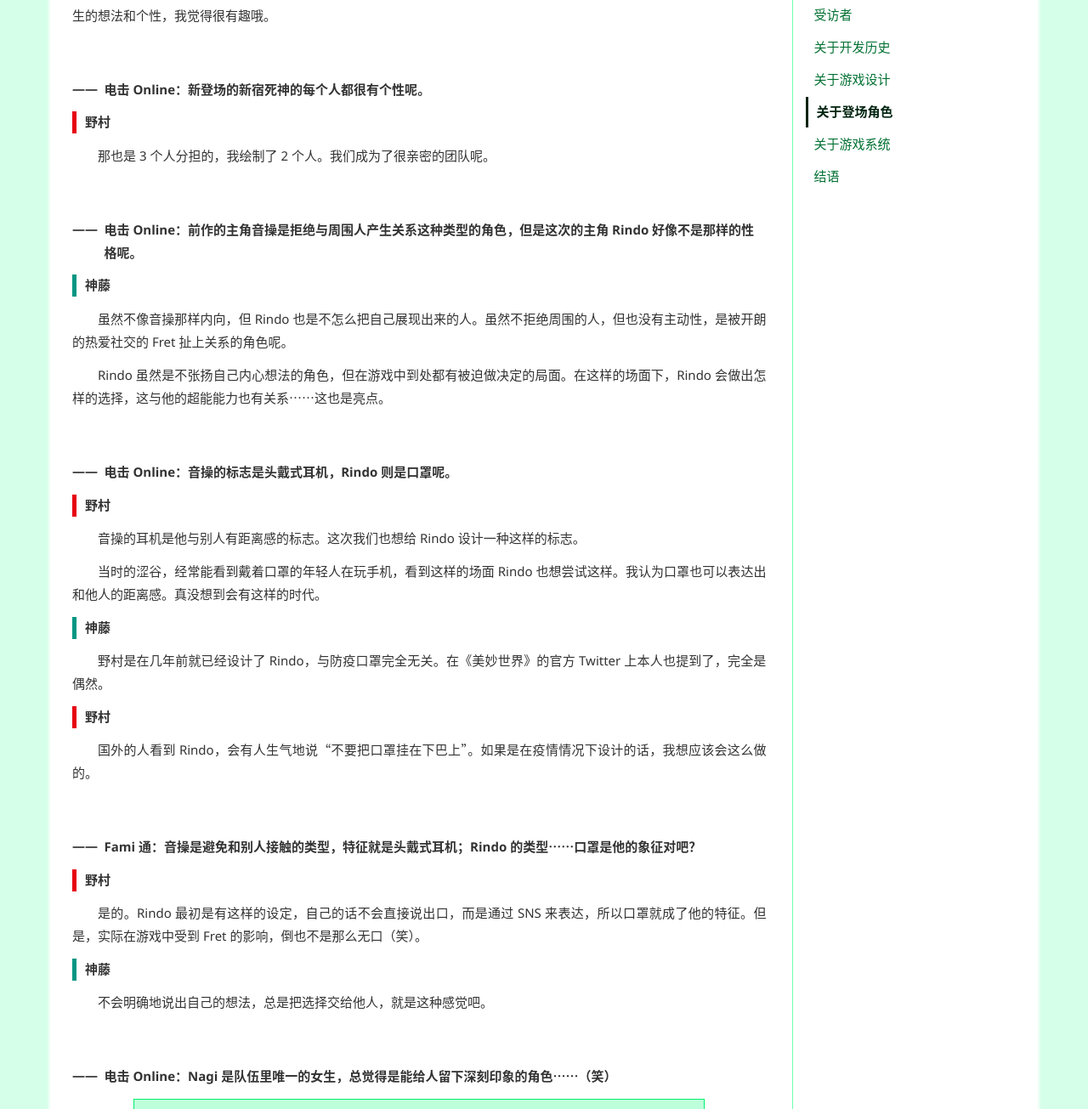
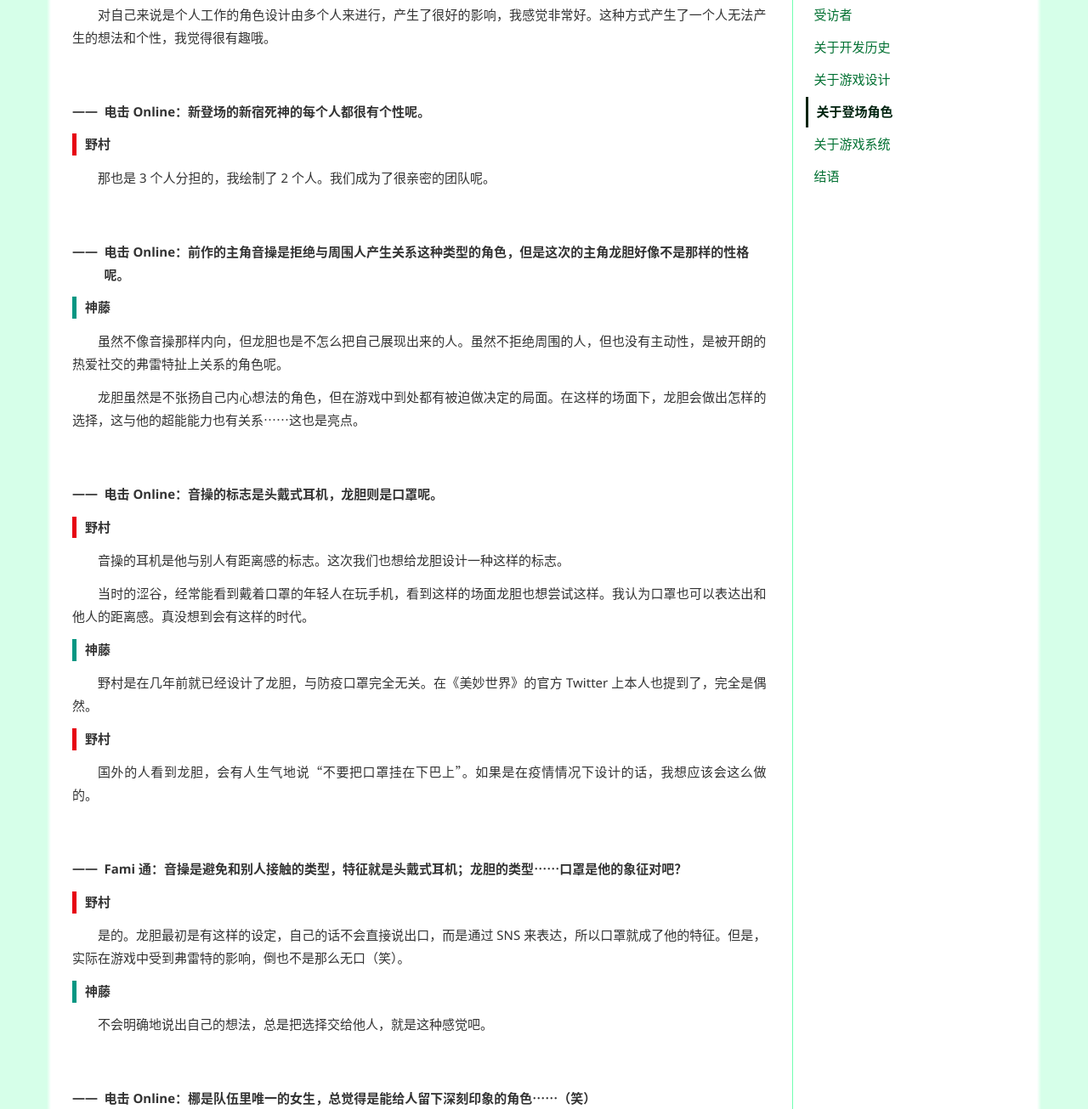
Before and after one commit to Xzonn/xzonn.github.io, a Jekyll site: the page built from _posts/2021-04-27-NEO-TWEWY-Staff-Interview.md, in a window 1280 px wide and 1400 px high, scrolled down 9244 px, cut to the strip 0-1305 px from the top of the window. Shown: the whole strip at 85% size. Built offline with Jekyll 4.4.1, drawn with Linux system fonts in a browser that asks for light colours; some web fonts are replaced; comment, search, counter and statistics services are not loaded; some of the changed text lies outside the part shown.

Commit message:
2021-08-11

```diff
--- a/_includes/footer.html
+++ b/_includes/footer.html
@@ -15,6 +15,7 @@
                     <li>&copy; 2017 - {{ "now" | date: "%Y" }} 来自{{ site.name }}</li>{% if jekyll.environment == "production" %}
                     <li>由<a href="https://pages.github.com/">GitHub Pages</a>生成</li>{% endif %}
                     <li><a href="/posts/About.html">关于本站</a></li>
+                    <li><a href="/xzonn.html">关于我</a></li>
                     <li><a href="/feed.xml">RSS</a></li>{% unless jekyll.environment == "development" %}
                     <li class="hidden-print" style="display: none;"><script src="https://s96.cnzz.com/z_stat.php?id=1275861247&web_id=1275861247" async="async"></script></li>{% endunless %}
                     <li><a href="https://github.com/Xzonn/Xzonn.github.io/">源代码</a></li>
--- a/_posts/2021-04-27-NEO-TWEWY-Staff-Interview.md
+++ b/_posts/2021-04-27-NEO-TWEWY-Staff-Interview.md
@@ -94,9 +95,9 @@
 
 原作作为一款游戏已经完成了，因而“如果要制作续作的话应该以什么为目标”在团队之间产生了讨论。讨论的结果是，我们决定不采用以前作的主角音操为中心的《美妙世界2》的形式，要制作的话就做成全新的《美妙世界》。
 
-以新主角Rindo（<span lang="ja">リンドウ</span>）为中心，Fret（<span lang="ja">フレット</span>）和Nagi（<span lang="ja">ナギ</span>）等许多新角色也有登场，我们希望能描绘即使从本作开始游玩也能乐在其中的全新的死神游戏。因此，标题也不是“2”，而是“新”。不过，为了能满足前作粉丝的期待，我们也设计了前作角色的登场。
+以新主角龙胆（<span lang="ja">リンドウ</span>，Rindo）为中心，弗雷特（<span lang="ja">フレット</span>，Fret）和梛（<span lang="ja">ナギ</span>，Nagi）等许多新角色也有登场，我们希望能描绘即使从本作开始游玩也能乐在其中的全新的死神游戏。因此，标题也不是“2”，而是“新”。不过，为了能满足前作粉丝的期待，我们也设计了前作角色的登场。
 
-> 注：因本作尚未公布中文版情报，且部分角色名字的汉字写法也未公布，因此本文保留了英文。
+> 注：因本作尚未公布中文版情报，且部分角色名字的汉字写法也未公布，因此本文保留了英文。（2021-08-11：将角色译名更改为对应的汉字。）
 >
 > 注2：目前已公布的将在本作登场的前作角色包括：樱庭音操、南师猩、狩谷拘辉、八代卯月、新子子、松苗亚未。
 
@@ -278,7 +279,7 @@
 ##### 神藤
 {: .border-left .border-green }
 
-关于队伍成员，主角Rindo是野村、Fret是小林、Nagi是山下设计的。主角团队Twisters的成员中3人的角色设计混在一起，可以感受到多样化的风格。
+关于队伍成员，主角龙胆是野村、弗雷特是小林、梛是山下设计的。主角团队Twisters的成员中3人的角色设计混在一起，可以感受到多样化的风格。
 
 ##### 野村
 {: .border-left .border-red }
@@ -295,68 +296,68 @@
 
 那也是3个人分担的，我绘制了2个人。我们成为了很亲密的团队呢。
 
-##### 电击Online：前作的主角音操是拒绝与周围人产生关系这种类型的角色，但是这次的主角Rindo好像不是那样的性格呢。
+##### 电击Online：前作的主角音操是拒绝与周围人产生关系这种类型的角色，但是这次的主角龙胆好像不是那样的性格呢。
 {: .question }
 
 ##### 神藤
 {: .border-left .border-green }
 
-虽然不像音操那样内向，但Rindo也是不怎么把自己展现出来的人。虽然不拒绝周围的人，但也没有主动性，是被开朗的热爱社交的Fret扯上关系的角色呢。
+虽然不像音操那样内向，但龙胆也是不怎么把自己展现出来的人。虽然不拒绝周围的人，但也没有主动性，是被开朗的热爱社交的弗雷特扯上关系的角色呢。
 
-Rindo虽然是不张扬自己内心想法的角色，但在游戏中到处都有被迫做决定的局面。在这样的场面下，Rindo会做出怎样的选择，这与他的超能能力也有关系……这也是亮点。
+龙胆虽然是不张扬自己内心想法的角色，但在游戏中到处都有被迫做决定的局面。在这样的场面下，龙胆会做出怎样的选择，这与他的超能能力也有关系……这也是亮点。
 
-##### 电击Online：音操的标志是头戴式耳机，Rindo则是口罩呢。
+##### 电击Online：音操的标志是头戴式耳机，龙胆则是口罩呢。
 {: .question }
 
 ##### 野村
 {: .border-left .border-red }
 
-音操的耳机是他与别人有距离感的标志。这次我们也想给Rindo设计一种这样的标志。
+音操的耳机是他与别人有距离感的标志。这次我们也想给龙胆设计一种这样的标志。
 
-当时的涩谷，经常能看到戴着口罩的年轻人在玩手机，看到这样的场面Rindo也想尝试这样。我认为口罩也可以表达出和他人的距离感。真没想到会有这样的时代。
+当时的涩谷，经常能看到戴着口罩的年轻人在玩手机，看到这样的场面龙胆也想尝试这样。我认为口罩也可以表达出和他人的距离感。真没想到会有这样的时代。
 
 ##### 神藤
 {: .border-left .border-green }
 
-野村是在几年前就已经设计了Rindo，与防疫口罩完全无关。在《美妙世界》的官方Twitter上本人也提到了，完全是偶然。
+野村是在几年前就已经设计了龙胆，与防疫口罩完全无关。在《美妙世界》的官方Twitter上本人也提到了，完全是偶然。
 
 ##### 野村
 {: .border-left .border-red }
 
-国外的人看到Rindo，会有人生气地说“不要把口罩挂在下巴上”。如果是在疫情情况下设计的话，我想应该会这么做的。
+国外的人看到龙胆，会有人生气地说“不要把口罩挂在下巴上”。如果是在疫情情况下设计的话，我想应该会这么做的。
 
-##### Fami通：音操是避免和别人接触的类型，特征就是头戴式耳机；Rindo的类型……口罩是他的象征对吧？
+##### Fami通：音操是避免和别人接触的类型，特征就是头戴式耳机；龙胆的类型……口罩是他的象征对吧？
 {: .question }
 
 ##### 野村
 {: .border-left .border-red }
 
-是的。Rindo最初是有这样的设定，自己的话不会直接说出口，而是通过SNS来表达，所以口罩就成了他的特征。但是，实际在游戏中受到Fret的影响，倒也不是那么无口（笑）。
+是的。龙胆最初是有这样的设定，自己的话不会直接说出口，而是通过SNS来表达，所以口罩就成了他的特征。但是，实际在游戏中受到弗雷特的影响，倒也不是那么无口（笑）。
 
 ##### 神藤
 {: .border-left .border-green }
 
 不会明确地说出自己的想法，总是把选择交给他人，就是这种感觉吧。
 
-##### 电击Online：Nagi是队伍里唯一的女生，总觉得是能给人留下深刻印象的角色……（笑）
+##### 电击Online：梛是队伍里唯一的女生，总觉得是能给人留下深刻印象的角色……（笑）
 {: .question }
 
-{% include figure.html src="https://i0.hdslb.com/bfs/article/cd47e7458b884b4ae4f8e3ed9367c00673f8b0d7.jpg" alt="Nagi" width="640" height="360.00" %}
+{% include figure.html src="https://i0.hdslb.com/bfs/article/cd47e7458b884b4ae4f8e3ed9367c00673f8b0d7.jpg" alt="梛" width="640" height="360.00" %}
 
 ##### 伊藤
 {: .border-left .border-blue }
 
-这次我想在Twsiters队内设计一些热闹的对话，在寻找与之相匹配的角色的时候，终于发现了Nagi的设计。
+这次我想在Twsiters队内设计一些热闹的对话，在寻找与之相匹配的角色的时候，终于发现了梛的设计。
 
-##### Fami通：和成员们的对话保留了漫画风格，很有趣呢。另外，Nagi的设计给人留下很深的印象呢（笑）。
+##### Fami通：和成员们的对话保留了漫画风格，很有趣呢。另外，梛的设计给人留下很深的印象呢（笑）。
 {: .question }
 
 ##### 野村
 {: .border-left .border-red }
 
-从国外社交媒体的评论来看，Nagi似乎很受欢迎呢。她的角色设计是本作加入的山下美树，Fret则由小林元担当。我们希望通过3个人的设计，创作出只有一个人无法产生的想法和个性的设计。
+从国外社交媒体的评论来看，梛似乎很受欢迎呢。她的角色设计是本作加入的山下美树，弗雷特则由小林元担当。我们希望通过3个人的设计，创作出只有一个人无法产生的想法和个性的设计。
 
-##### Fami通：实体版封面插图上画着新宿死神的Shoka（<span lang="ja">ショウカ</span>），那是哪位设计的？
+##### Fami通：实体版封面插图上画着新宿死神的紫阳花（<span lang="ja">ショウカ</span>，Shoka），那是哪位设计的？
 {: .question }
 
 ##### 野村
@@ -367,7 +368,7 @@
 ##### Fami通：能在封面上，也就是说……？
 {: .question }
 
-{% include figure.html src="https://i0.hdslb.com/bfs/article/c77884e93cf878627d7ac67e6134867d941c73e2.png" alt="Shoka" width="640" height="360.00" %}
+{% include figure.html src="https://i0.hdslb.com/bfs/article/c77884e93cf878627d7ac67e6134867d941c73e2.png" alt="紫阳花" width="640" height="360.00" %}
 
 ##### 野村
 {: .border-left .border-red }
@@ -411,10 +412,10 @@
 
 关于死神徽章，好像有人已经注意到了。
 
-##### Fami通：Rindo有“重启”（<span lang="ja">リスタート</span>）这种固有的超能，那么其他的队伍成员也会有固有的超能，是这样的吧？
+##### Fami通：龙胆有“重启”（<span lang="ja">リスタート</span>，Restart）这种固有的超能，那么其他的队伍成员也会有固有的超能，是这样的吧？
 {: .question }
 
-{% include figure.html src="https://i0.hdslb.com/bfs/article/7d7b76668c96c1b9cd5155c5a31677f46eeaeb50.jpg" alt="Rindo的超能" width="640" height="360.00" %}
+{% include figure.html src="https://i0.hdslb.com/bfs/article/7d7b76668c96c1b9cd5155c5a31677f46eeaeb50.jpg" alt="龙胆的超能" width="640" height="360.00" %}
 
 ##### 神藤
 {: .border-left .border-green }
@@ -549,7 +550,7 @@
 ##### 伊藤
 {: .border-left .border-blue }
 
-虽然和主线关系不大，但在涩谷有各种各样的人，例如商店的店员，他们和主角Rindo关系紧密的话，就形成了人际关系图。这种关系图也就是技能树，通过与特定人物增进联系，就能够获得各种各样的奖励。
+虽然和主线关系不大，但在涩谷有各种各样的人，例如商店的店员，他们和主角龙胆关系紧密的话，就形成了人际关系图。这种关系图也就是技能树，通过与特定人物增进联系，就能够获得各种各样的奖励。
 
 例如对于商店的店员，在那里买很多东西的话，就能够和店员关系变好，技能树也能够扩充，大概就是这种感觉。此外这种关系还能让玩家的行动变强。
 
@@ -685,7 +686,7 @@
 
 此外，限定版的《新美妙世界 NEO: The World Ends with Bag》内容非常豪华，正在制作的画集也有丰富的内容，大家也可以购买。
 
-{% include figure.html src="https://i0.hdslb.com/bfs/article/22483ef5ccc5523ab18edabd632e7d974963d4a7.png" alt="Rindo" width="640" height="360.00" %}
+{% include figure.html src="https://i0.hdslb.com/bfs/article/22483ef5ccc5523ab18edabd632e7d974963d4a7.png" alt="龙胆" width="640" height="360.00" %}
 
 <div class="alert alert-success" markdown="1">
 **新美妙世界**（<span lang="ja">新すばらしきこのせかい</span>）
--- a/css/posts.scss
+++ b/css/posts.scss
@@ -121,7 +121,7 @@
 }
 
 @media screen and (max-width: 767px) {
-    .post-block {
+    .page-block-list > div {
         max-height: max-content;
     }
 
```
Also changed, not shown: other parts of _posts/2021-04-27-NEO-TWEWY-Staff-Interview.md (+4 -3 lines), _posts/2021-07-26-NEO-TWEWY-Staff-Interview-2.md (+4 -4 lines), _posts/2021-08-11-NEO-TWEWY-Secret-Reports.md (added, +331 -0 lines).
